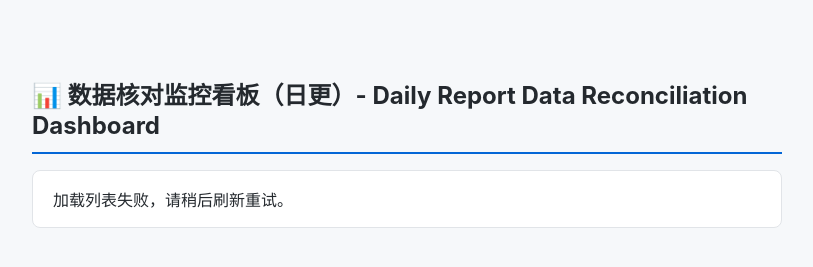
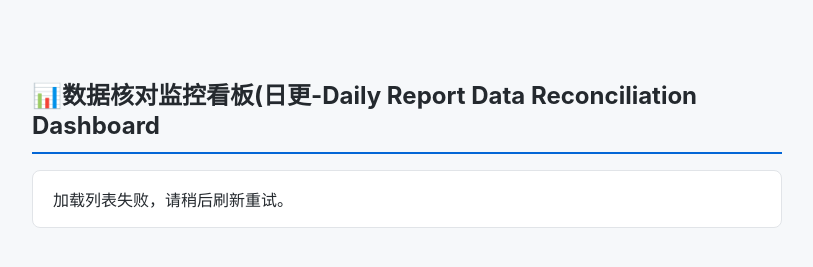
Before and after one commit to biao88616/88---Daily-report, a plain HTML site: page index.html in a window 1280 px wide. Shown: the whole page, without its empty margins (233-1046 px from the left). Drawn offline with Linux system fonts and the light colour scheme; no server answers.

Commit message:
Update index.html

```diff
--- a/index.html
+++ b/index.html
@@ -16,7 +16,7 @@
     </style>
 </head>
 <body>
-    <h1>📊 数据核对监控看板（日更）- Daily Report Data Reconciliation Dashboard </h1>
+    <h1>📊数据核对监控看板(日更-Daily Report Data Reconciliation Dashboard </h1>
     <ul id="report-list">
         <li class="loading">正在加载报告列表...</li>
     </ul>
```
